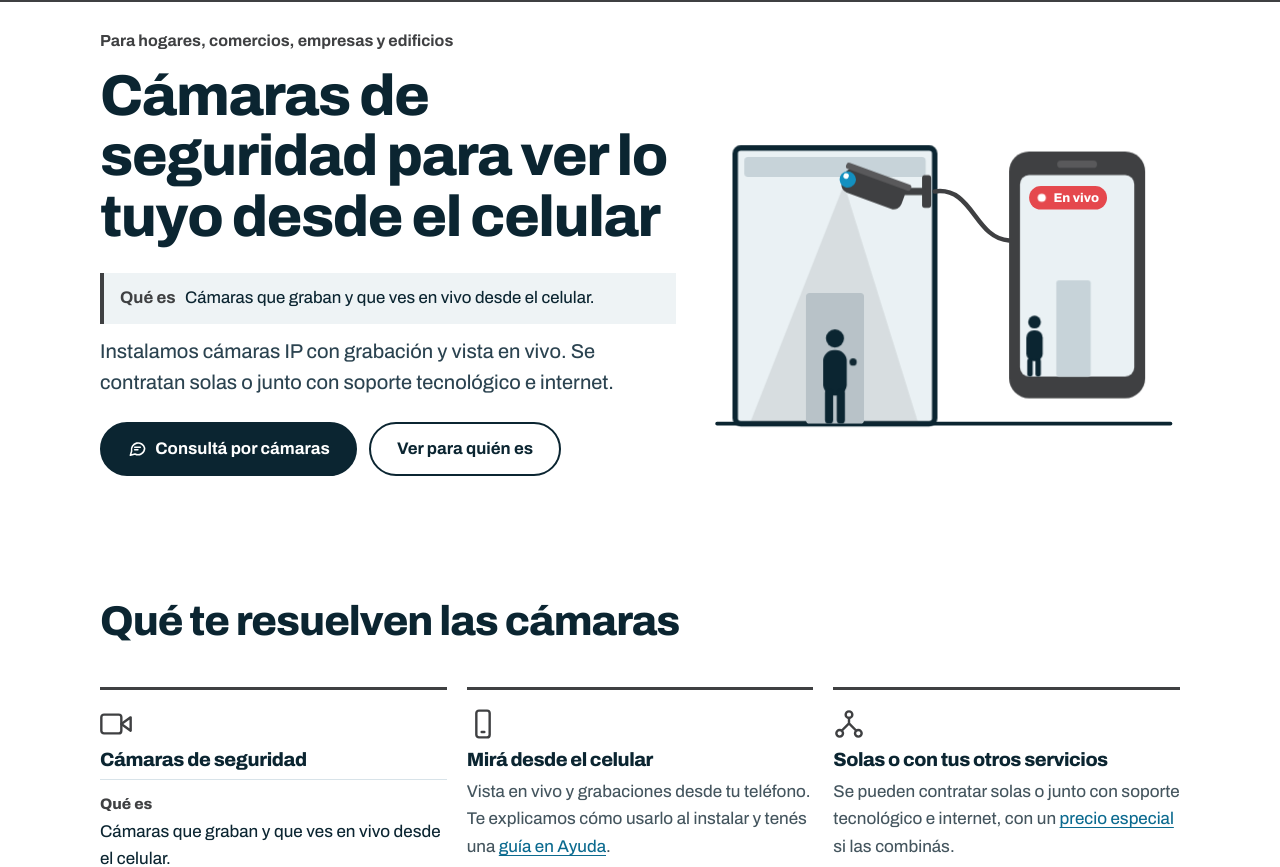
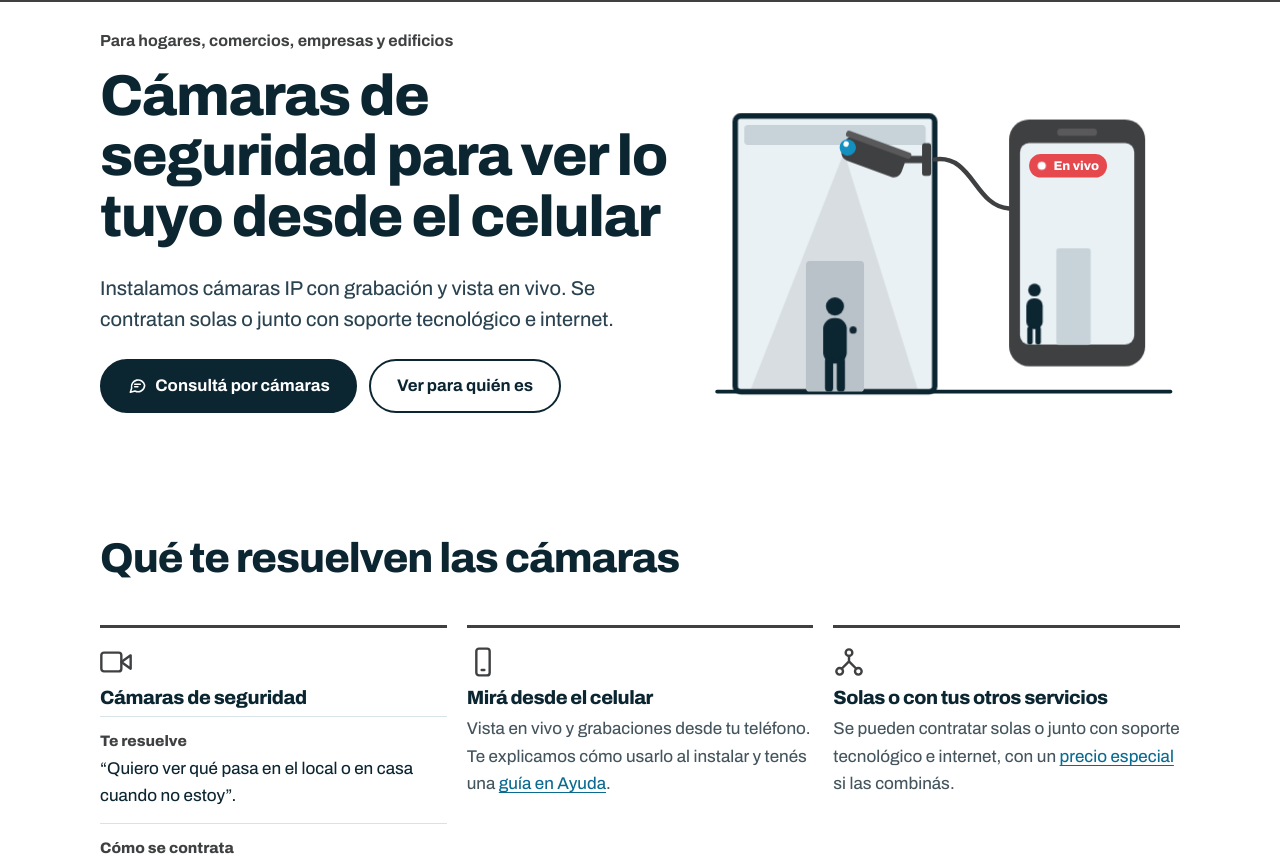
Before and after one commit to lautaro887/silink-web, a plain HTML site: page camaras.html in a window 1280 px wide. Shown: the part 74-941 px from the top of the page. Drawn offline with Linux system fonts and the light colour scheme.

Commit message:
Ajustes de mensaje: eventos, nosotros, precio especial y camaras
- Eventos: la lista ya no menciona internet satelital
- Nosotros: la presentacion queda toda en tercera persona
- Inicio: nueva respuesta sobre el precio especial
- Camaras: se quitan las repeticiones de "que es"

Co-Authored-By: Claude Sonnet 5.5 <noreply@anthropic.com>

```diff
--- a/camaras.html
+++ b/camaras.html
@@ -49,7 +49,6 @@
       <div class="hero__copy">
         <p class="eyebrow">Para hogares, comercios, empresas y edificios</p>
         <h1 id="hero-title">Cámaras de seguridad para ver lo tuyo desde el celular</h1>
-        <p class="que-es"><strong>Qué es</strong> <span data-bind="textos.queEsCamaras">Cámaras que graban y que ves en vivo desde el celular.</span></p>
         <p class="lead">Instalamos cámaras IP con grabación y vista en vivo. Se contratan solas o junto con soporte tecnológico e internet.</p>
         <div class="hero__actions">
           <a class="btn btn--wa btn--lg" data-wa="camaras" data-wa-tel="internet" href="#contacto">Consultá por cámaras</a>
@@ -125,7 +124,6 @@
           <span class="icon-badge icon-badge--blue"><svg class="ico"><use href="#i-camera"/></svg></span>
           <h3 id="svc-cam">Cámaras de seguridad</h3>
           <dl class="svc__list">
-            <div><dt>Qué es</dt><dd>Cámaras que graban y que ves en vivo desde el celular.</dd></div>
             <div><dt>Te resuelve</dt><dd>“Quiero ver qué pasa en el local o en casa cuando no estoy”.</dd></div>
             <div><dt>Cómo se contrata</dt><dd>Instalación y, si querés, mantenimiento.</dd></div>
           </dl>
--- a/js/config.js
+++ b/js/config.js
@@ -141,7 +141,6 @@ const TEXTOS = {
   // Línea "Qué es" de cada servicio
   queEsInternet: 'La conexión que llega a tu casa, local u oficina.',
   queEsSoporte: 'El equipo que cuida la tecnología que tenés adentro: computadoras, impresoras, red, correo y copias de seguridad.',
-  queEsCamaras: 'Cámaras que graban y que ves en vivo desde el celular.',
 };
 
 /* --- Condiciones comerciales (se usan debajo de los planes y en las preguntas frecuentes) --- */
--- a/js/main.js
+++ b/js/main.js
@@ -90,7 +90,6 @@
       'textos.bajadaSoporte': TEXTOS.bajadaSoporte,
       'textos.queEsInternet': TEXTOS.queEsInternet,
       'textos.queEsSoporte': TEXTOS.queEsSoporte,
-      'textos.queEsCamaras': TEXTOS.queEsCamaras,
     };
     $$('[data-bind]').forEach(function (node) {
       var value = values[node.getAttribute('data-bind')];
```
Also changed, not shown: eventos.html (+1 -1 lines), index.html (+1 -1 lines), nosotros.html (+1 -1 lines).
